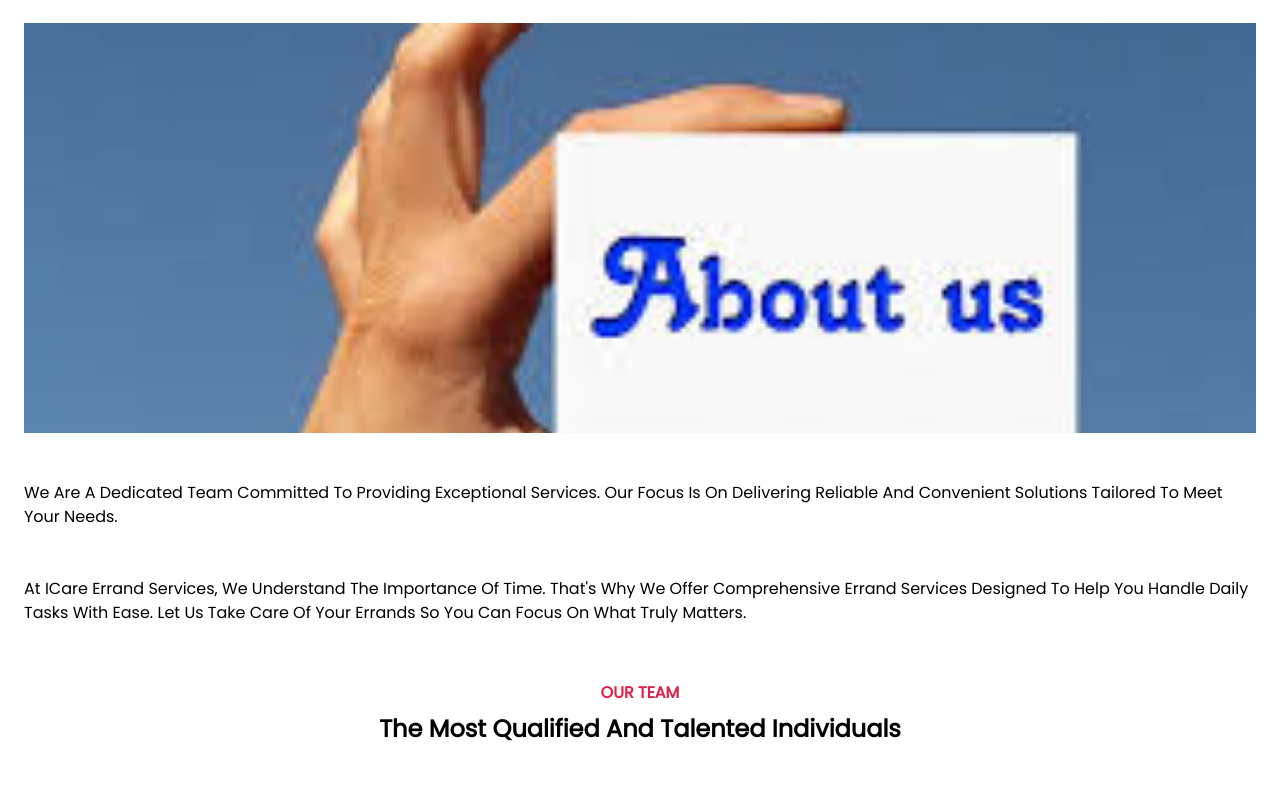
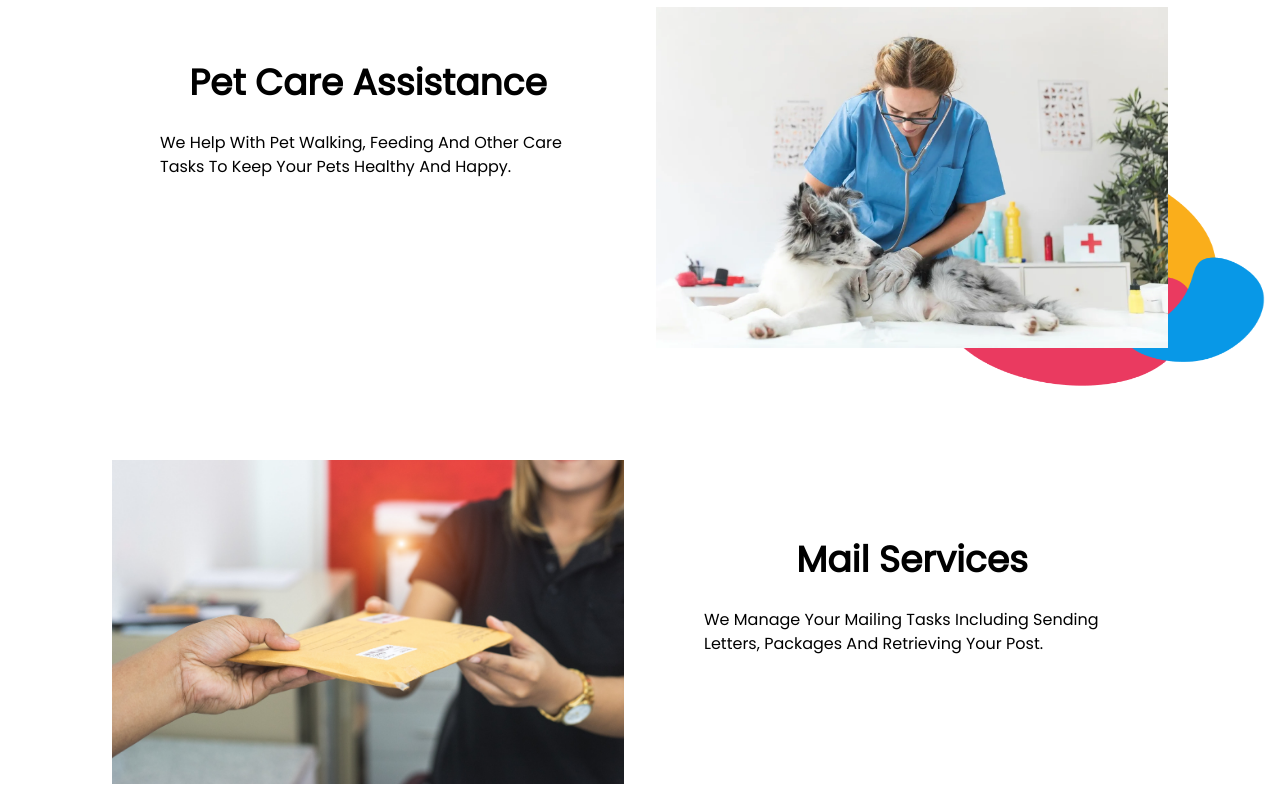
Before and after one commit to Rohberto/OG, a Next.js app: page / in a window 1280 px wide. Shown: the part 2880-3680 px from the top of the page. Built offline with nearby package versions, Linux system fonts and the light colour scheme.

Commit message:
Added extra services

```diff
--- /dev/null
+++ b/components/feature5.js
@@ -0,0 +1,36 @@
+import Image from 'next/image';
+import React from 'react';
+import coreimg from "../assets/pet_care.webp";
+import pattern from "../assets/shape-pattern2.png";
+
+const Features5 = () => {
+  return (
+    <div className='flex flex-col bigtablet:flex-row w-full laptop:px-24 px-8  py-8 relative space-y-6 mb-4'>
+         <div className='absolute right-0 bottom-0 '>
+    <Image
+         src={pattern}
+         width={350}
+         height={250}
+         layout="intrinsic"
+         alt='rec'
+        />
+    </div>
+     <div className='w-full bigtablet:w-1/2 laptop:px-16 flex flex-col items-center space-y-4 bigtablet:space-y-2 laptop:space-y-5 laptop:py-16'>
+     <div>
+        <h1 className='font-poppins font-bold text-center bigtablet:text-left text-xl laptop:text-4xl py-2'>Pet Care Assistance</h1>
+      </div>
+      <p className='font-poppins text-base capitalize text-center bigtablet:text-left'>
+         We help with pet walking, feeding and other care tasks to keep your pets healthy and happy.
+          </p>
+     </div>
+     <div className='w-full bigtablet:w-1/2 laptop:px-4 laptop:py-4'>
+         <Image
+         src={coreimg}
+         layout ="responsive"
+         alt='rec'/>
+     </div>
+    </div>
+  )
+}
+
+export default Features5;
--- /dev/null
+++ b/components/feature6.js
@@ -0,0 +1,28 @@
+import Image from 'next/image';
+import React from 'react';
+import coreimg from "../assets/mail-services.jpeg";
+
+
+const Features6 = () => {
+  return (
+    <div className='flex flex-col bigtablet:flex-row w-full laptop:px-24 px-8  py-8 relative space-y-6 mb-4'>
+     <div className='w-full bigtablet:w-1/2 laptop:px-4 laptop:py-4'>
+         <Image
+         src={coreimg}
+         layout ="responsive"
+         alt='rec'/>
+     </div>
+
+     <div className='w-full bigtablet:w-1/2 laptop:px-16 flex flex-col items-center space-y-4 bigtablet:space-y-2 laptop:space-y-5 laptop:py-16'>
+     <div>
+        <h1 className='font-poppins font-bold text-center bigtablet:text-left text-xl laptop:text-4xl py-2'>Mail Services</h1>
+      </div>
+      <p className='font-poppins text-base capitalize text-center bigtablet:text-left'>
+      We manage your mailing tasks including sending letters, packages and retrieving your post.
+          </p>
+     </div>
+    </div>
+  )
+}
+
+export default Features6;
--- a/pages/index.js
+++ b/pages/index.js
@@ -13,6 +13,8 @@ import Features4 from '../components/feature4';
 import About from '../components/about';
 import Location from '../components/location';
 import Contact from '../components/contact';
+import Features5 from '../components/feature5';
+import Features6 from '../components/feature6';
 
 export default function Home() {
   const [isMonthly, setPeriod] = useState(true);
@@ -37,6 +39,8 @@ export default function Home() {
 <Features1/>
 <Features2/>
 <Features4/>
+<Features5/>
+<Features6/>
 </div>
 <About/>
 <Team/>
```
Also changed, not shown: assets/mail-services.jpeg (added), assets/pet_care.webp (added).
